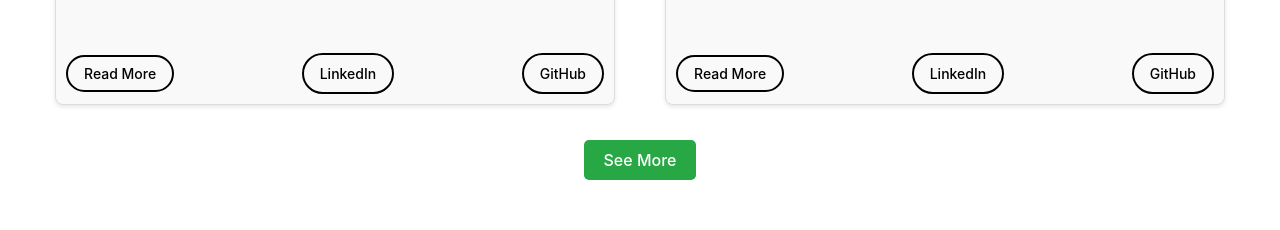
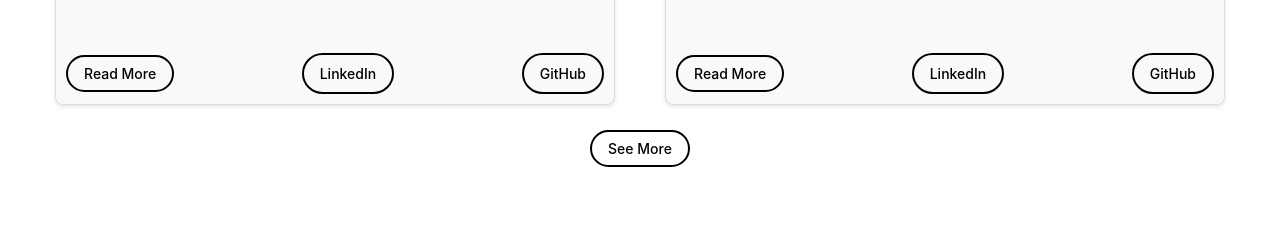
Before and after one commit to chanukaaaa/chanuka, a React (Vite) app: page / in a window 1280 px wide. Shown: the part 2680-2910 px from the top of the page. Built offline with nearby package versions, Linux system fonts and the light colour scheme.

Commit message:
Upadated Projects

```diff
--- a/src/css/projects.css
+++ b/src/css/projects.css
@@ -112,18 +112,22 @@
 }
 
 .see-more-button {
-  margin-top: 20px;
-  padding: 10px 20px;
-  border: none;
-  background-color: #28a745;
-  color: white;
-  border-radius: 5px;
-  cursor: pointer;
+  background-color: white;
+  border: 2px solid black; /* Add black border */
+  border-radius: 25px; /* Adjust border radius for smaller button */
+  color: black;
+  margin-top: 10px;
+  margin-bottom: 10px;
+  padding: 8px 16px; /* Adjust padding for smaller button */
+  font-size: 14px; /* Adjust font size */
+  transition: background-color 0.3s, color 0.3s, border-color 0.3s; /* Add border-color transition */
+  outline: none; /* Remove outline */
 }
 
 .see-more-button:hover {
-  background-color: #218838;
-}
+  background-color: black;
+  color: white;
+  border-color: transparent; /* Change border color on hover */}
 
 /* Responsive design */
 @media (max-width: 768px) {
```
